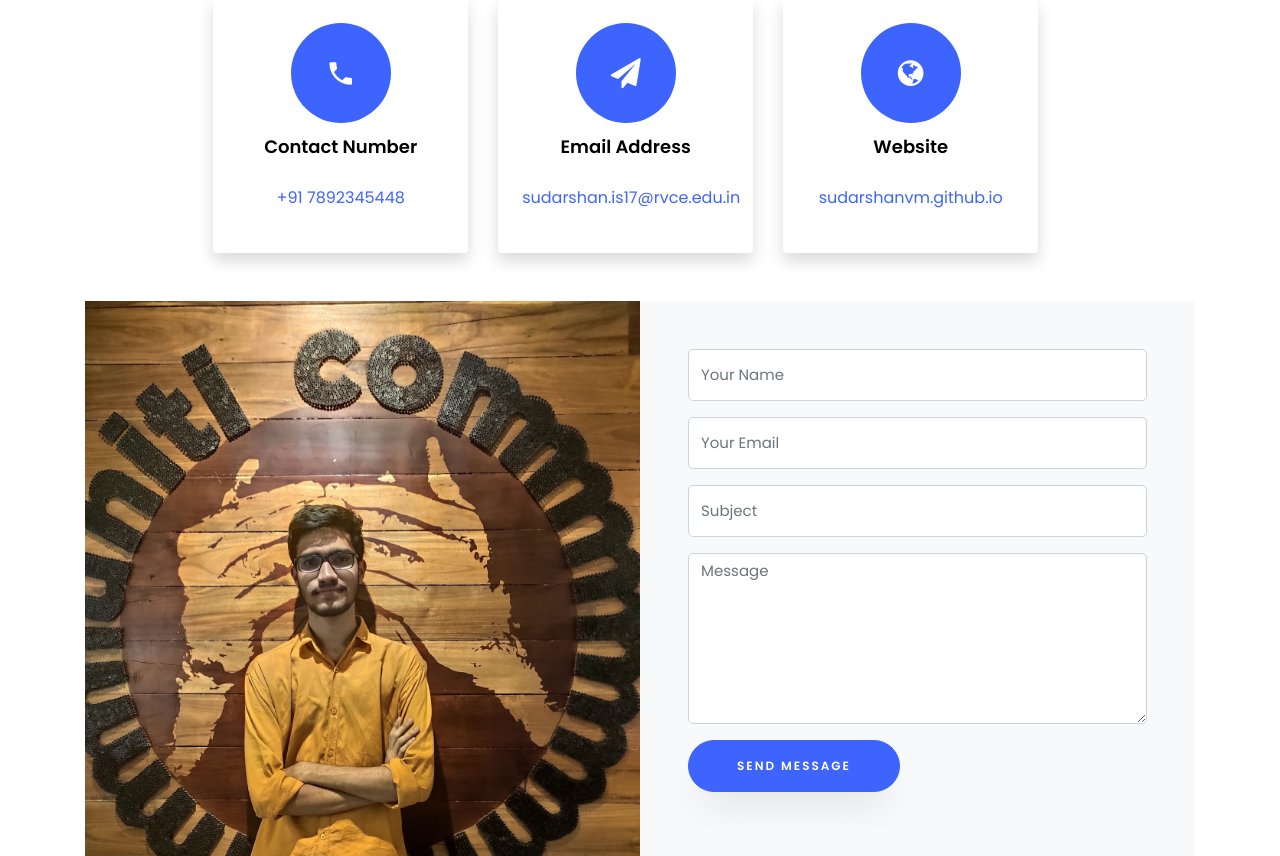
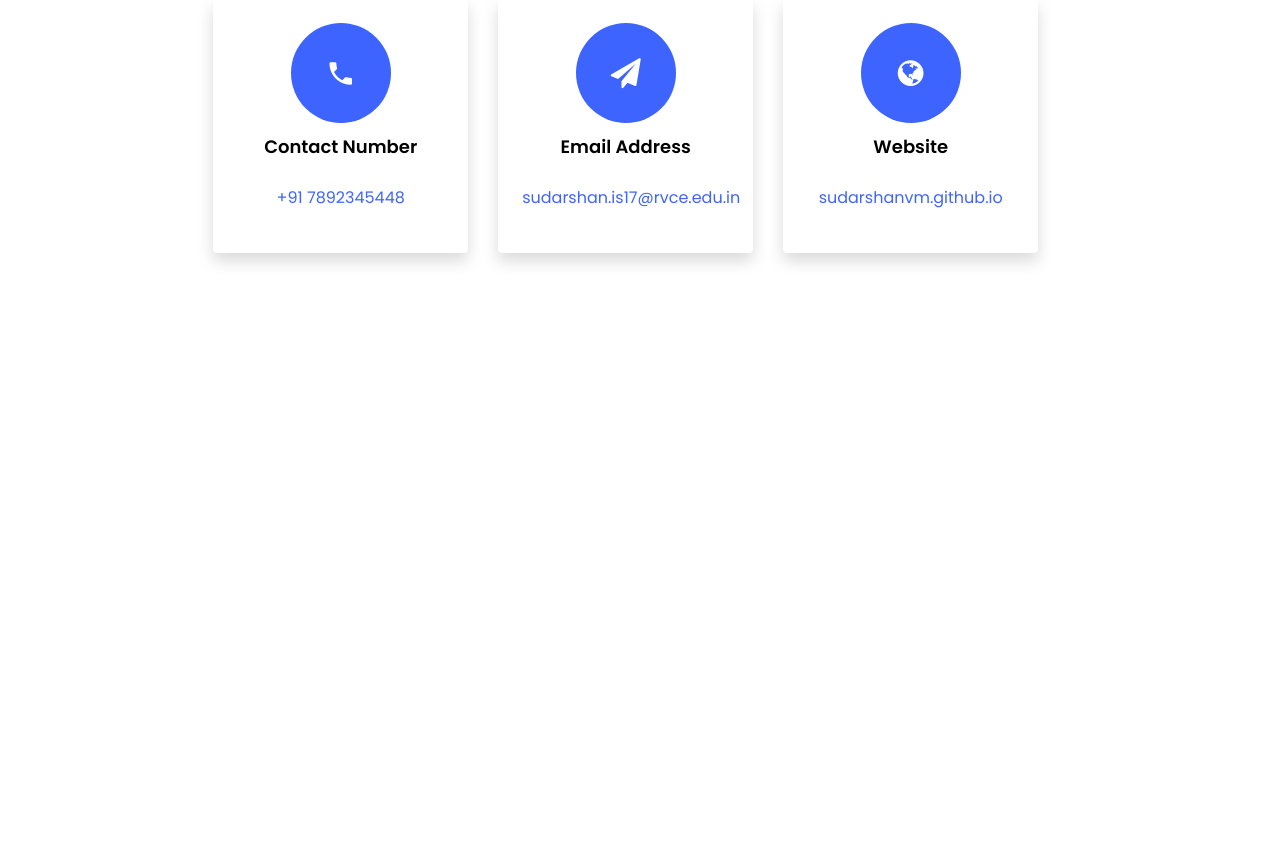
Before and after one commit to sudarshanvm/sudarshanvm.github.io, a PHP site: page / in a window 1280 px wide. Shown: the part 5337-6193 px from the top of the page. After the commit the page ends 5601 px from the top, so only its background shows below. Run offline with PHP 8.4, Linux system fonts and the light colour scheme; style sheets or scripts are compiled from the project's sources; some web fonts are replaced.

Commit message:
modified index file and style file

```diff
--- a/index.html
+++ b/index.html
@@ -405,24 +405,28 @@
         </div>
 
 
+
+
+
+
         <!-- TO BE WORKED ON THIS -->
-        <div class="row no-gutters block-9">
+       <!--  <div class="row no-gutters block-9">
           <div class="col-md-6 order-md-last d-flex">
-            <form action="#" class="bg-light p-4 p-md-5 contact-form">
+            <form method="post" action="contact.php" class="bg-light p-4 p-md-5 contact-form">
               <div class="form-group">
-                <input type="text" class="form-control" placeholder="Your Name">
+                <input type="text" name="sender" class="form-control" placeholder="Your Name">
               </div>
               <div class="form-group">
-                <input type="text" class="form-control" placeholder="Your Email">
+                <input type="text" name="senderEmail" class="form-control" placeholder="Your Email">
               </div>
               <div class="form-group">
                 <input type="text" class="form-control" placeholder="Subject">
               </div>
               <div class="form-group">
-                <textarea name="" id="" cols="30" rows="7" class="form-control" placeholder="Message"></textarea>
+                <textarea name="message" id="" cols="30" rows="7" class="form-control" placeholder="Message"></textarea>
               </div>
               <div class="form-group">
-                <input type="submit" value="Send Message" class="btn btn-primary py-3 px-5">
+                <input type="submit" name="submit" value="Send Message" class="btn btn-primary py-3 px-5">
               </div>
             </form>
 
@@ -432,7 +436,7 @@
           	<div class="img" style="background-image: url(images/about.jpeg);"></div>
           </div>
         </div>
-      </div>
+      </div> -->
     </section>
 
 
--- a/scss/style.scss
+++ b/scss/style.scss
@@ -564,6 +564,17 @@ h1, h2, h3, h4, h5,
 
 
 //BUTTON
+.wrapper {
+    text-align: center;
+}
+a.button {
+
+  margin:auto;
+  display:block;
+}
+
+}
+
 .btn {
 	cursor: pointer;
 	@include border-radius(40px);
```
